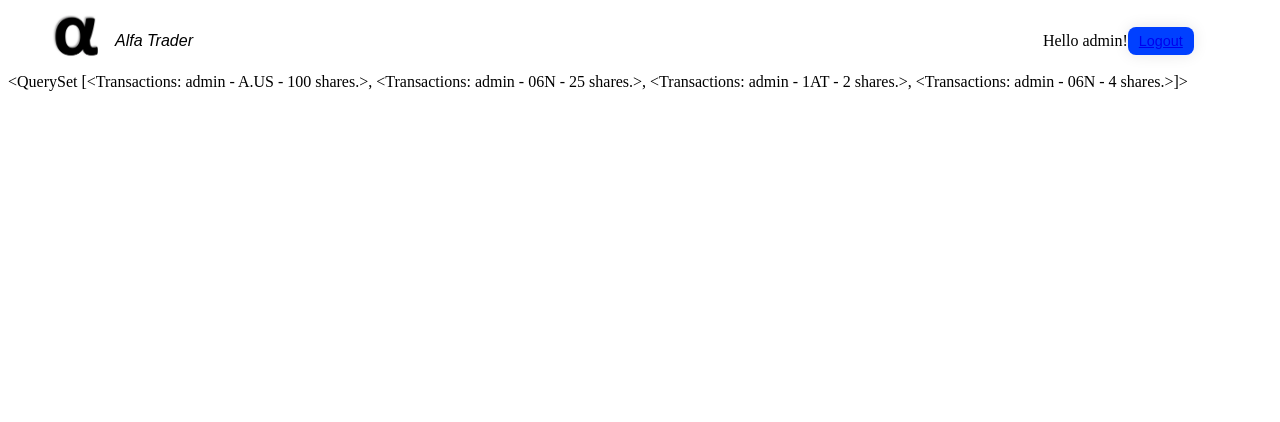
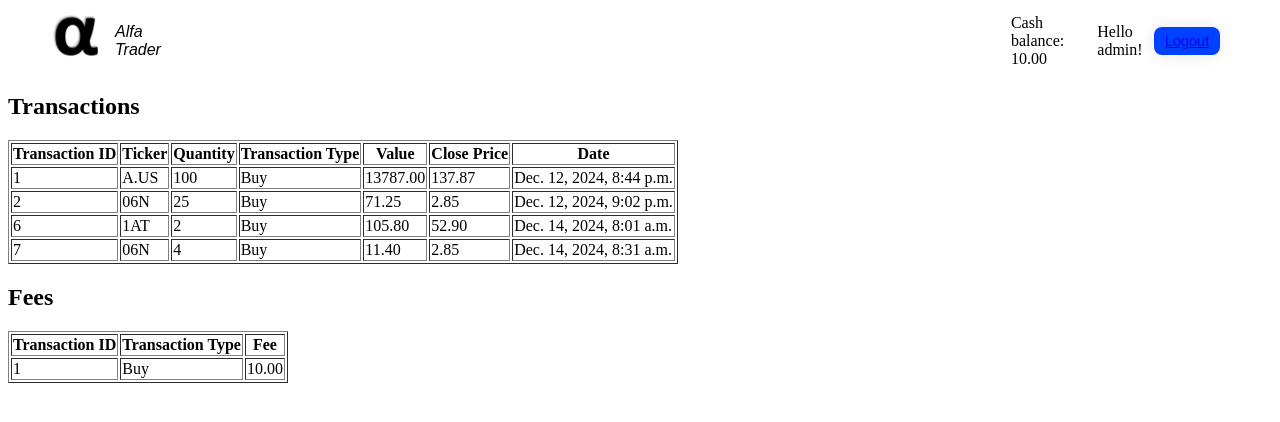
Before and after one commit to marcustroh/AlfaTrader, a Django app: page /transactions/ in a window 1280 px wide. Shown: the top 422 px of the page. Run offline with Django 5.2, Linux system fonts and the light colour scheme; a user stored in the database is signed in; data comes from the database, SQL or seed files in the repository; both versions use the stored data as it was before the commit; tables that the repository leaves empty hold one stand-in row (values such as "Sample post").

Commit message:
transactions history added

```diff
--- a/AlfaTrader/AlfaTrader/urls.py
+++ b/AlfaTrader/AlfaTrader/urls.py
@@ -29,6 +29,7 @@ urlpatterns = [
     path('register/', at_views.UserRegisterView.as_view(), name='register'),
     path('logout/', at_views.LogoutUserView.as_view(), name='logout'),
     path('dashboard/', at_views.DashboardView.as_view(), name='dashboard'),
+    path('dashboard/<str:ticker>', at_views.TickerDetailsView.as_view(), name='ticker_detail'),
     path('buy_transaction/', at_views.BuyTransactionView.as_view(), name='buy_transaction'),
     path('transactions/', at_views.TransactionsView.as_view(), name='transactions'),
 ]
--- a/AlfaTrader/AlfaTrader_App/admin.py
+++ b/AlfaTrader/AlfaTrader_App/admin.py
@@ -2,6 +2,8 @@ from django.contrib import admin
 
 # Register your models here.
 
-from AlfaTrader_App.models import Transactions
+from AlfaTrader_App.models import Transactions, CashBalance, Fees
 
 admin.site.register(Transactions)
+admin.site.register(CashBalance)
+admin.site.register(Fees)
--- a/AlfaTrader/AlfaTrader_App/models.py
+++ b/AlfaTrader/AlfaTrader_App/models.py
@@ -7,6 +7,7 @@ from django.contrib.auth.models import User
 class Transactions(models.Model):
     ticker = models.CharField(max_length=50)
     quantity = models.PositiveIntegerField()
+    transaction_type = models.CharField(max_length=10, choices=(('BUY', 'Buy'), ('SELL', 'Sell')))
     value = models.DecimalField(max_digits=10, decimal_places=2)
     close_price = models.DecimalField(max_digits=10, decimal_places=2)
     user = models.ForeignKey(User, on_delete=models.CASCADE)
@@ -22,3 +23,11 @@ class CashBalance(models.Model):
 
     def __str__(self):
         return f"Cash balance: {self.balance}"
+
+class Fees(models.Model):
+    transaction_id = models.ForeignKey(Transactions, on_delete=models.CASCADE)
+    user = models.ForeignKey(User, on_delete=models.CASCADE)
+    fee = models.DecimalField(max_digits=15, decimal_places=2)
+
+    def __str__(self):
+        return f"Fee for transaction {self.transaction_id.id} by user {self.user.username} (Fee: {self.fee})"
--- a/AlfaTrader/AlfaTrader_App/templates/__base__.html
+++ b/AlfaTrader/AlfaTrader_App/templates/__base__.html
@@ -9,6 +9,7 @@
             <header>
               <div class="container">
               <div class="logo"><img src="{% static 'AlfaTrader_App/intro_alfa.jpg' %}"/> Alfa Trader</div>
+
         {% block content %}
         {% endblock content %}
 
--- a/AlfaTrader/AlfaTrader_App/templates/transactions.html
+++ b/AlfaTrader/AlfaTrader_App/templates/transactions.html
@@ -3,12 +3,69 @@
 {% load static %}
 
 {% block content %}
+        <p>{{ cash_balance }}</p>
         <p>Hello {{ request.user }}!</p>
         <button class="btn" id="logout"><a href="/../logout/">Logout </a></button>
 
     </div>
     </header>
 
-    {{ transactions }}
+{#    {{ transactions }}#}
+{#    {{ fees }}#}
+    <h2>Transactions</h2>
+    <table border="1">
+        <thead>
+            <tr>
+                <th>Transaction ID</th>
+                <th>Ticker</th>
+                <th>Quantity</th>
+                <th>Transaction Type</th>
+                <th>Value</th>
+                <th>Close Price</th>
+                <th>Date</th>
+            </tr>
+        </thead>
+        <tbody>
+            {% for transaction in transactions %}
+            <tr>
+                <td>{{ transaction.id }}</td>
+                <td>{{ transaction.ticker }}</td>
+                <td>{{ transaction.quantity }}</td>
+                <td>{{ transaction.get_transaction_type_display }}</td>
+                <td>{{ transaction.value }}</td>
+                <td>{{ transaction.close_price }}</td>
+                <td>{{ transaction.date }}</td>
+            </tr>
+        {% empty %}
+            <tr>
+                <td colspan="6">No transactions found.</td>
+            </tr>
+        {% endfor %}
+        </tbody>
+    </table>
+
+    <h2>Fees</h2>
+        <table border="1">
+            <thead>
+                <tr>
+                    <th>Transaction ID</th>
+                    <th>Transaction Type</th>
+                    <th>Fee</th>
+                </tr>
+            </thead>
+            <tbody>
+                {% for fee in fees %}
+                    <tr>
+                        <td>{{ fee.transaction_id.id }}</td>
+                        <td>{{ fee.transaction_id.get_transaction_type_display }}</td>
+                        <td>{{ fee.fee }}</td>
+                    </tr>
+                {% empty %}
+                    <tr>
+                        <td colspan="3">No fees found.</td>
+                    </tr>
+                {% endfor %}
+            </tbody>
+        </table>
 
 {% endblock %}
--- a/AlfaTrader/AlfaTrader_App/views.py
+++ b/AlfaTrader/AlfaTrader_App/views.py
@@ -6,13 +6,15 @@ from django.views.generic import CreateView
 from django.urls import reverse_lazy
 from django.core.paginator import Paginator
 from django.http import JsonResponse
-from.models import Transactions, CashBalance
+from .models import Transactions, CashBalance, Fees
 from django.utils.decorators import method_decorator
 from django.contrib.auth.decorators import login_required
 import pandas as pd
 import json
 import logging
 import os
+from datetime import datetime
+from decimal import Decimal
 
 
 from .forms import UserLoginForm, RegistrationForm
@@ -167,11 +169,15 @@ class LogoutUserView(View):
 
 class DashboardView(View):
     def get(self, request):
+            timestamp = datetime.now().timestamp()
             date = request.GET.get('date')
             exchange_filter = request.GET.get('exchange')
             page_number = request.GET.get('page', 1)
+            cash_balance = None
+            if request.user.is_authenticated:
+                cash_balance = CashBalance.objects.get(user=request.user)
             if not date:
-                return render(request, 'dashboard.html', {'rows': []})
+                return render(request, 'dashboard.html', {'rows': [], 'cash_balance': cash_balance, 'timestamp': timestamp})
 
             input_file = f'AlfaTrader_App/quotes/txt/{date}_d.txt'
             output_file = f'AlfaTrader_App/quotes/csv/{date}_d.csv'
@@ -206,6 +212,7 @@ class DashboardView(View):
                 'rows': rows,
                 'page': page,
                 'paginator': paginator,
+                'cash_balance': cash_balance
             })
 
 logger = logging.getLogger(__name__)
@@ -219,17 +226,19 @@ class BuyTransactionView(View):
             quantity = data.get('quantity')
             value = data.get('value')
             close = data.get('close')
+            fee = data.get('fees')
 
-            logger.debug(f"Recieved data: ticker={ticker}, quantity={quantity}, value={value}, close={close}")
+            logger.debug(f"Recieved data: ticker={ticker}, quantity={quantity}, value={value}, close={close}, fee={fee}")
 
-            if not ticker or not quantity or not value or not close:
+            if not ticker or not quantity or not value or not close or fee is None:
                 logger.error("Missing data fields.")
                 return JsonResponse({'status': "error", 'message': 'Missing data fields'}, status=400)
 
             try:
                 quantity = int(quantity)
-                value = float(value)
-                close = float(close)
+                value = Decimal(value)
+                close = Decimal(close)
+                fee = Decimal(fee)
             except ValueError as e:
                 logger.error(f"Invalid value for quantity, value or close: {e}")
                 return JsonResponse({'status': "error", 'message': 'Invalid value for quantity, value or close'}, status=400)
@@ -237,10 +246,26 @@ class BuyTransactionView(View):
             transaction = Transactions.objects.create(
                 ticker=ticker,
                 quantity=quantity,
+                transaction_type='BUY',
                 value=value,
                 close_price=close,
                 user=request.user
             )
+
+            logger.debug(f"Transaction created: {transaction}")
+
+            Fees.objects.create(
+                transaction_id=transaction,
+                user=request.user,
+                fee=fee
+            )
+
+            logger.debug(f"Fee entry created: {fee}")
+
+            cash_balance = CashBalance.objects.get(user=request.user)
+            cash_balance.balance -= value + fee
+            cash_balance.save()
+            logger.debug(f"Cash balance updated: {cash_balance.balance}")
 
             logger.debug(f"Transaction created successfully: {transaction}")
 
@@ -254,5 +279,13 @@ class BuyTransactionView(View):
 class TransactionsView(View):
     def get(self, request):
         # Pobieranie wszystkich transakcji dla zalogowanego użytkownika
+        cash_balance = CashBalance.objects.get(user=request.user)
         transactions = Transactions.objects.filter(user=request.user)
-        return render(request, 'transactions.html', {'transactions': transactions})
+        fees = Fees.objects.filter(user=request.user).select_related('transaction_id')
+        return render(request, 'transactions.html', {'transactions': transactions, 'fees': fees, 'cash_balance': cash_balance})
+
+class TickerDetailsView(View):
+    def get(self, request, ticker):
+        transactions = Transactions.objects.filter(ticker=ticker)
+
+        return render(request, 'ticker_details.html', {'transactions': transactions})
```
Also changed, not shown: AlfaTrader/AlfaTrader_App/static/js/search.js (+74 -53 lines), AlfaTrader/AlfaTrader_App/templates/dashboard.html (+10 -5 lines), AlfaTrader/AlfaTrader_App/templates/ticker_details.html (added, +9 -0 lines), AlfaTrader/AlfaTrader_App/migrations/0002_cashbalance.py (added), AlfaTrader/AlfaTrader_App/migrations/0003_transactions_transaction_type_fees.py (added), AlfaTrader/db.sqlite3 (deleted).
